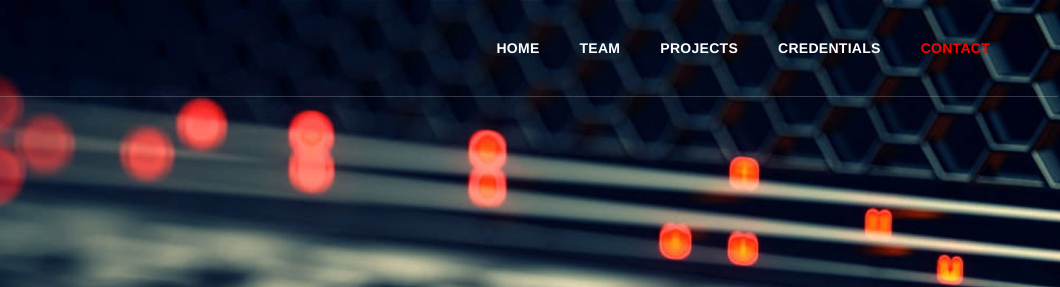
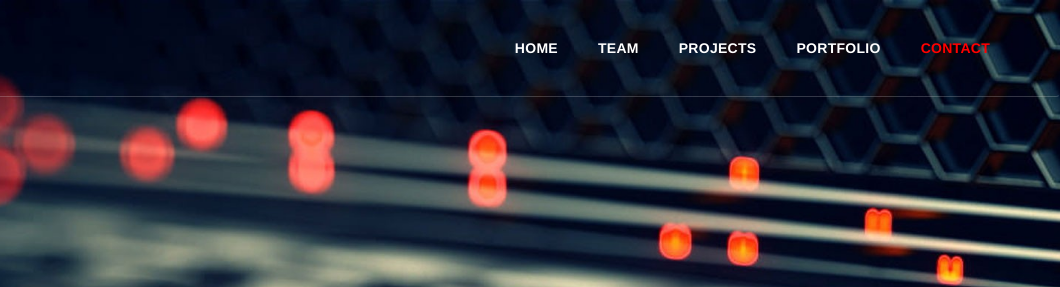
Before and after one commit to luis-jusino1/LFJAweb, a plain HTML site: page index.html in a window 1280 px wide. Shown: the top 287 px of the page, 220-1280 px from the left. Drawn offline with Linux system fonts and the light colour scheme.

Commit message:
16th commit

```diff
--- a/index.html
+++ b/index.html
@@ -55,7 +55,7 @@
                                 <li class="js_nav-item nav-item"><a class="nav-item-child nav-item-hover" href="#about">Team</a></li>
 								<!-- <li class="js_nav-item nav-item"><a class="nav-item-child nav-item-hover" href="#services">Services</a></li> -->
                                 <li class="js_nav-item nav-item"><a class="nav-item-child nav-item-hover" href="#products">Projects</a></li>
-								<li class="js_nav-item nav-item"><a class="nav-item-child nav-item-hover" href="#work">Credentials</a></li>
+								<li class="js_nav-item nav-item"><a class="nav-item-child nav-item-hover" href="#work">Portfolio</a></li>
                                 <li class="js_nav-item nav-item"><a class="nav-item-child nav-item-hover" href="#contact">Contact</a></li>
                             </ul>
                         </div>
```
Also changed, not shown: 1 other file.
